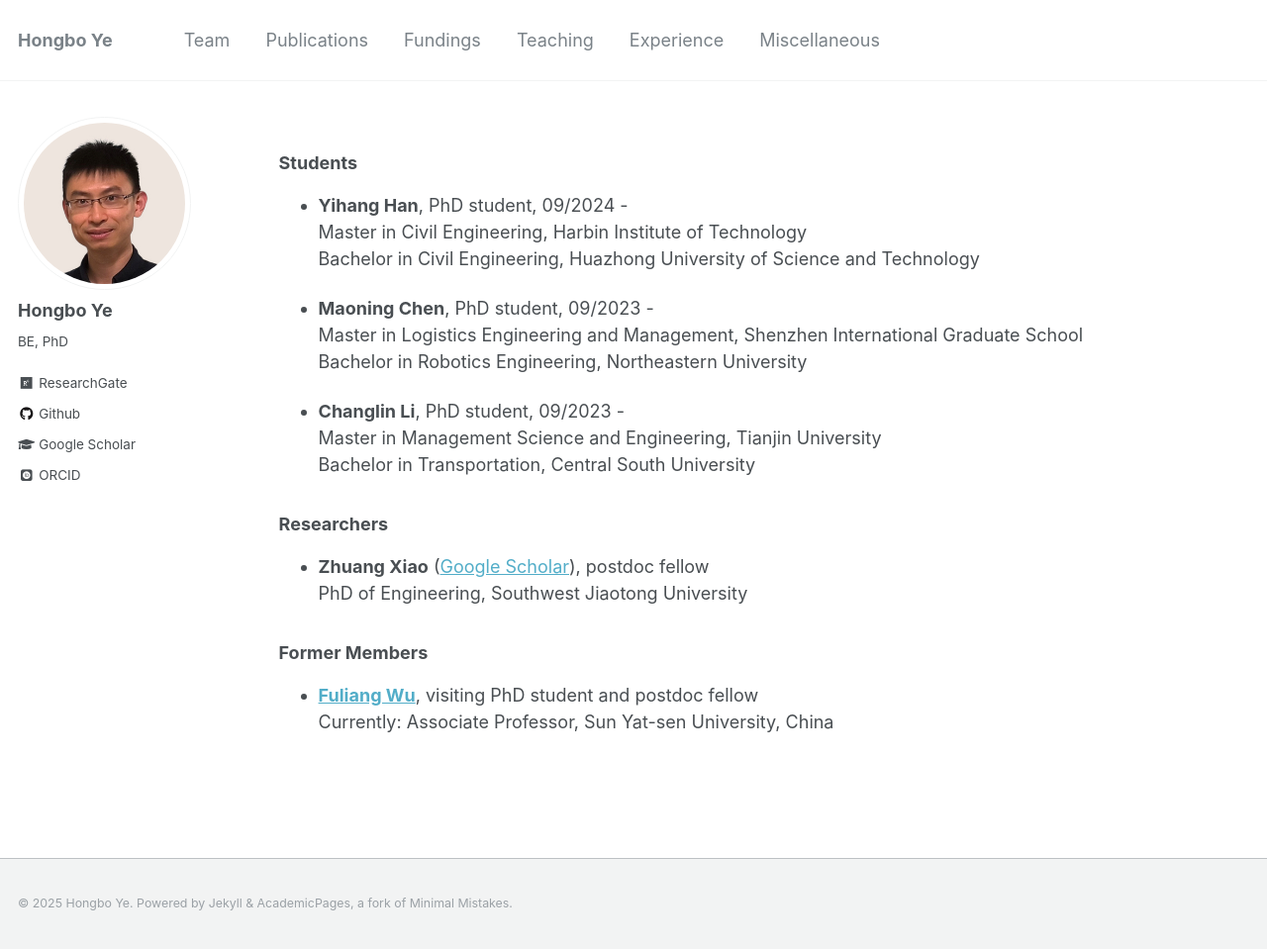
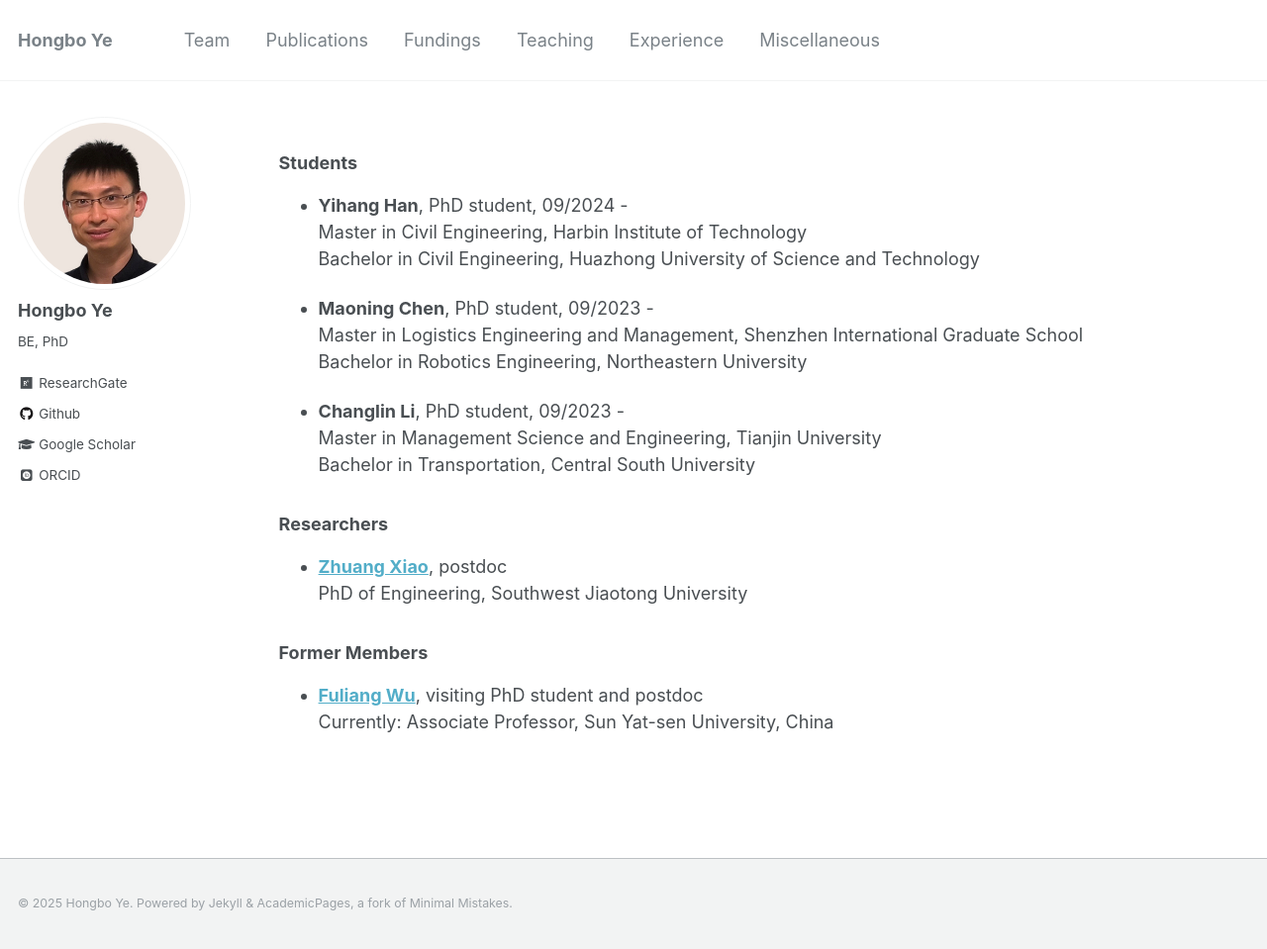
Before and after one commit to hb-ye/hb-ye.github.io, a Jekyll site: the page built from _pages/team.md, in a window 1280 px wide and 959 px high. Shown: the whole window at 99% size. Built offline with Jekyll 4.4.1, drawn with Linux system fonts in a browser that asks for light colours; some web fonts are replaced.

Commit message:
Update team.md

```diff
--- a/_pages/team.md
+++ b/_pages/team.md
@@ -22,8 +22,8 @@ author_profile: true
 
 ### Researchers
 
-- **Zhuang Xiao** ([Google Scholar](https://scholar.google.de/citations?hl=en&user=ijnlwrYAAAAJ)), postdoc fellow <br> PhD of Engineering, Southwest Jiaotong University
+- [**Zhuang Xiao**](https://scholar.google.de/citations?hl=en&user=ijnlwrYAAAAJ), postdoc <br> PhD of Engineering, Southwest Jiaotong University
 
 ### Former Members
-- [**Fuliang Wu**](https://ise.sysu.edu.cn/teacher/1514), visiting PhD student and postdoc fellow <br>
+- [**Fuliang Wu**](https://ise.sysu.edu.cn/teacher/1514), visiting PhD student and postdoc <br>
  Currently: Associate Professor, Sun Yat-sen University, China
```
